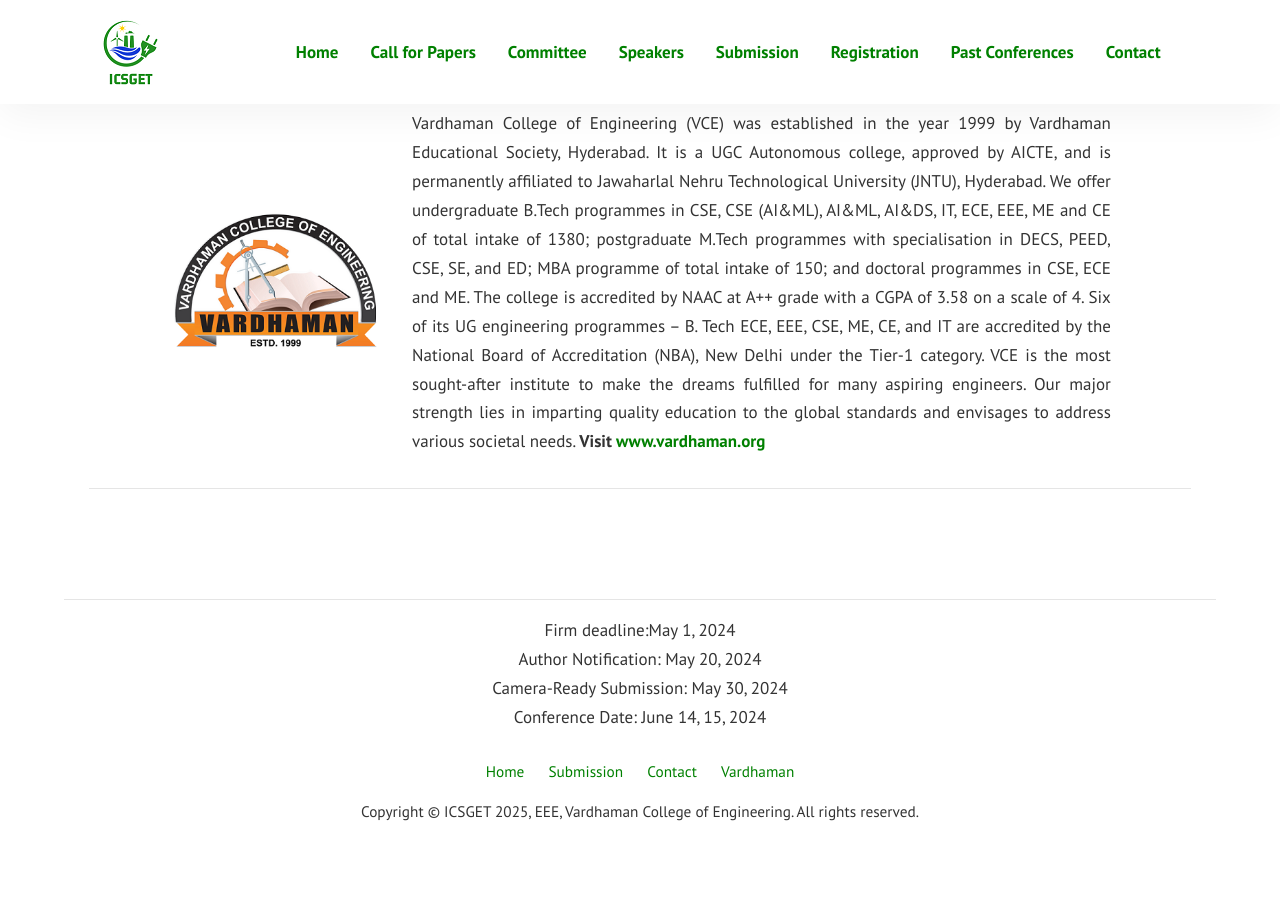
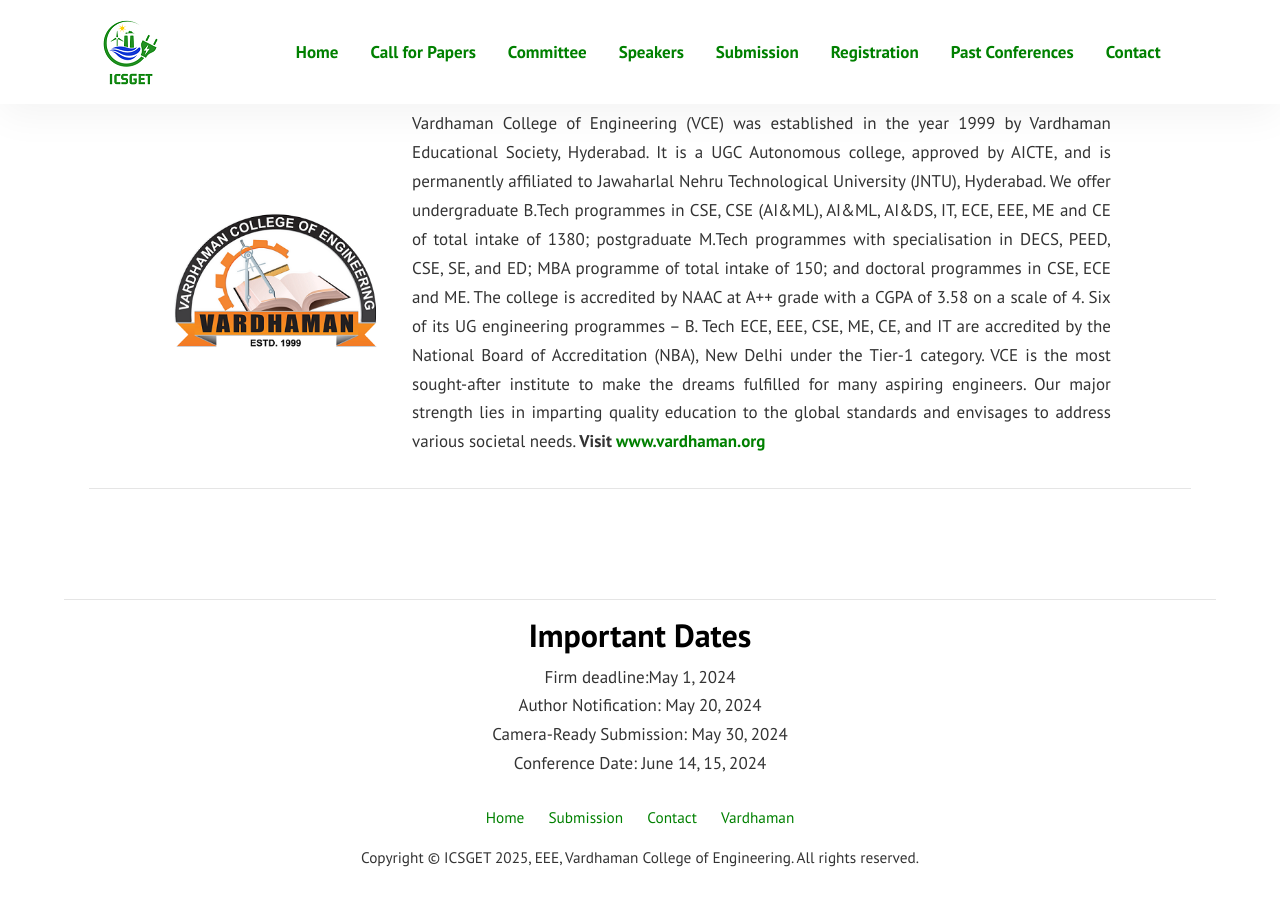
Before and after one commit to sravivarmanvce/temp, a Jekyll site: the page built from index.md, in a window 1280 px wide and 900 px high, scrolled down 1627 px. Built offline with Jekyll 4.4.1, drawn with Linux system fonts in a browser that asks for light colours; before the commit the page ends 2481 px from its top, so only the background shows below that.

Commit message:
Update default.html

```diff
--- a/_layouts/default.html
+++ b/_layouts/default.html
@@ -109,15 +109,13 @@
 ================================================== -->
 <footer class="footer container text-center">
 <hr>
-  <!-- CREDITS BEGIN.-->
-  <!-- If you want to support my work, please donate to remove the credits. This helps me keep it up and running: https://www.wowthemes.net/donate/ -->
   <div class="credits mx-auto text-center mb-3">
+	<h2>Important Dates</h2>
 	Firm deadline:May 1, 2024<br>
 	Author Notification: May 20, 2024<br>
 	Camera-Ready Submission: May 30, 2024<br>
 	Conference Date: June 14, 15, 2024<br>
   </div>
-  <!-- CREDITS END -->
 
   <ul class="p-0 mb-1 small">
     {% for item in site.data.menus.footermenu %}
```
